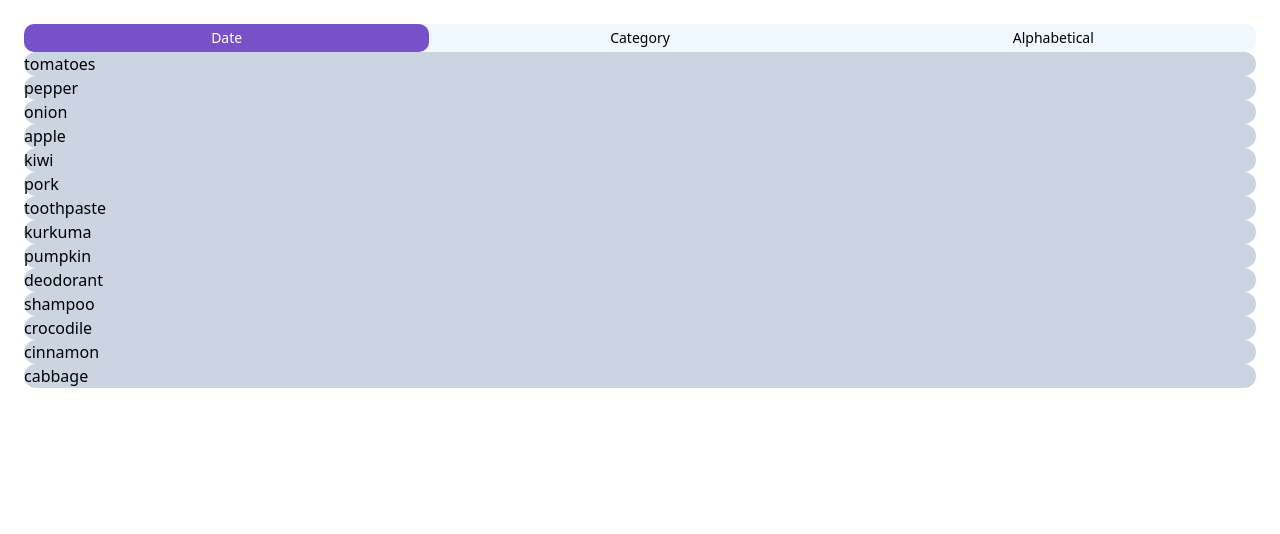
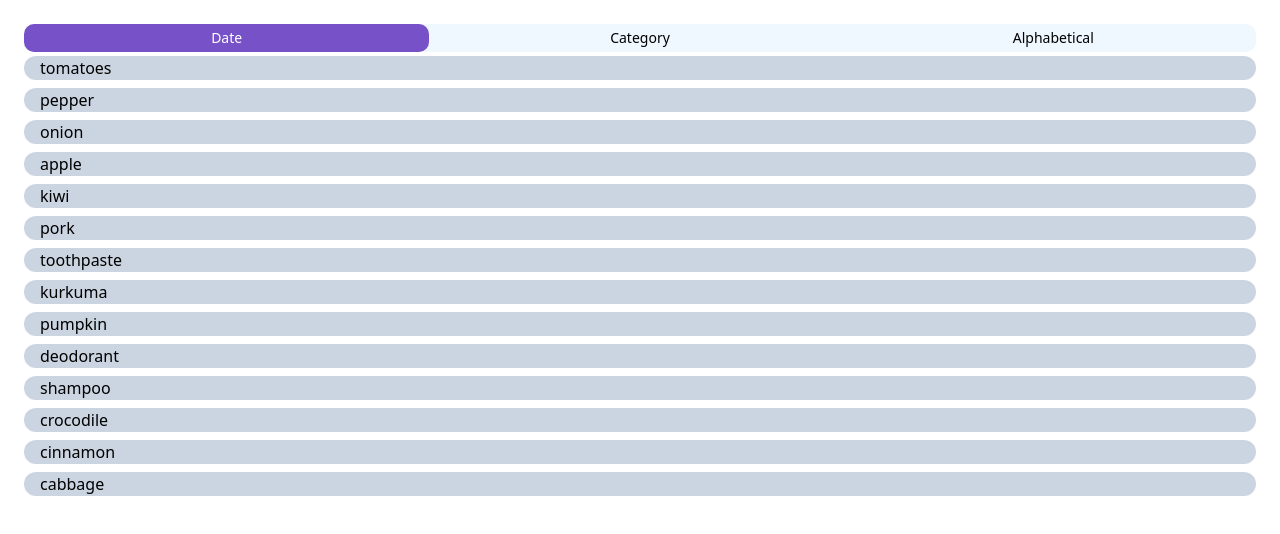
Before and after one commit to devhausleipzigacademy/camp8-final-project, a Next.js app: page /list in a window 1280 px wide. Shown: the top 534 px of the page. Built offline with nearby package versions, Linux system fonts and the light colour scheme.

Commit message:
added some paddings

```diff
--- a/package.json
+++ b/package.json
@@ -2,11 +2,11 @@
   "name": "final-project",
   "version": "0.1.0",
   "private": true,
+  "resolutions": {
+    "webpack5": "5^"
+  },
   "prisma": {
     "seed": "ts-node --compiler-options {\"module\":\"CommonJS\"} prisma/seed.ts"
-  },
-  "resolutions": {
-    "webpack5": "5^"
   },
   "scripts": {
     "dev": "next dev",
--- a/src/components/List/ItemListMapper.tsx
+++ b/src/components/List/ItemListMapper.tsx
@@ -33,9 +33,9 @@ export function ItemListMapper(props: ItemListMapperProps) {
           }
         }
         return (
-          <div>
+          <div className=" py-1">
             {nameSection ? <p>{sectionName + ":"}</p> : <p></p>}
-            <p className="bg-slate-300 rounded-2xl">{product.item}</p>
+            <p className="px-4 bg-slate-300 rounded-2xl">{product.item}</p>
           </div>
         );
       })}
```
Also changed, not shown: 1 other file (tests, documents, lock files or other folders).
